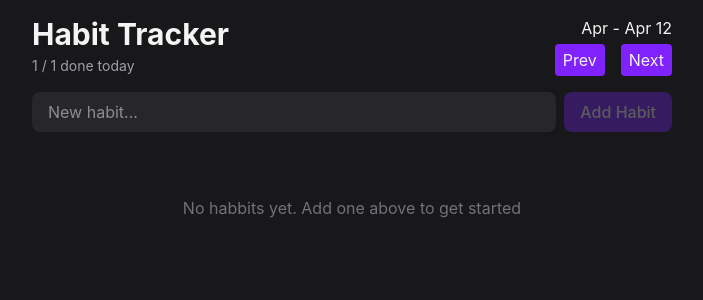
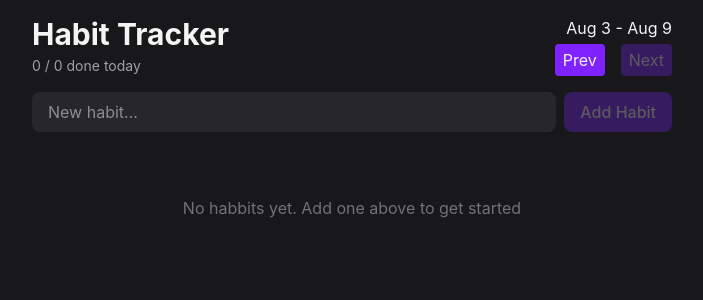
Before and after one commit to sercansimsek/habit_tracker, a React (Vite) app: page / in a window 1280 px wide. Shown: the top 300 px of the page, without its empty margins (288-991 px from the left). Built offline with nearby package versions, Linux system fonts and the light colour scheme.

Commit message:
Reactive UI buttons implemented

```diff
--- a/src/App.tsx
+++ b/src/App.tsx
@@ -1,16 +1,30 @@
+import { useState } from "react";
 import HabitForm from "./components/HabitForm";
 import HabitList from "./components/HabitList";
 import Header from "./components/Header";
 
 import { HabitProvider } from "./context/HabitProvider";
+import { addWeeks, eachDayOfInterval, endOfWeek, startOfWeek } from "date-fns";
 
 export default function App() {
+  const [weekOffset, setWeekOffset] = useState(0);
+
+  const week = addWeeks(new Date(), weekOffset);
+
+  const visibleDates = eachDayOfInterval({
+    start: startOfWeek(week, { weekStartsOn: 1 }),
+    end: endOfWeek(week, { weekStartsOn: 1 }),
+  });
   return (
     <div className="max-w-2xl mx-auto p-4 flex flex-col gap-4">
       <HabitProvider>
-        <Header />
+        <Header
+          visibleDates={visibleDates}
+          onNext={() => setWeekOffset((cur) => cur + 1)}
+          onPrev={() => setWeekOffset((prev) => prev - 1)}
+        />
         <HabitForm />
-        <HabitList />
+        <HabitList visibleDates={visibleDates} />
       </HabitProvider>
     </div>
   );
--- a/src/components/HabitList.tsx
+++ b/src/components/HabitList.tsx
@@ -1,17 +1,13 @@
 import { Button } from "./Button";
-import {
-  eachDayOfInterval,
-  endOfWeek,
-  startOfWeek,
-  format,
-  isFuture,
-  isSameDay,
-  subDays,
-} from "date-fns";
+import { format, isFuture, isSameDay, subDays } from "date-fns";
 import { type Habit } from "../context/HabitProvider";
 import { useHabits } from "../context/useHabits";
 
-export default function HabitList() {
+type HabitListProps = {
+  visibleDates: Date[];
+};
+
+export default function HabitList({ visibleDates }: HabitListProps) {
   const { habits } = useHabits();
   if (habits.length === 0) {
     return (
@@ -23,7 +19,13 @@ export default function HabitList() {
   return (
     <div className="flex flex-col gap-3">
       {habits.map((habit) => {
-        return <HabitItem key={habit.id} habit={habit}></HabitItem>;
+        return (
+          <HabitItem
+            key={habit.id}
+            habit={habit}
+            visibleDates={visibleDates}
+          ></HabitItem>
+        );
       })}
     </div>
   );
@@ -31,15 +33,11 @@ export default function HabitList() {
 
 type HabitItemProps = {
   habit: Habit;
+  visibleDates: Date[];
 };
 
-function HabitItem({ habit }: HabitItemProps) {
+function HabitItem({ habit, visibleDates }: HabitItemProps) {
   const habitContext = useHabits();
-
-  const visibleDates = eachDayOfInterval({
-    start: startOfWeek(new Date(), { weekStartsOn: 1 }),
-    end: endOfWeek(new Date(), { weekStartsOn: 1 }),
-  });
 
   const streak = getStreak(habit.completions);
   return (
--- a/src/components/Header.tsx
+++ b/src/components/Header.tsx
@@ -1,17 +1,39 @@
+import { format, isToday } from "date-fns";
+import { useHabits } from "../context/useHabits";
 import { Button } from "./Button";
 
-export default function Header() {
+type HeaderProps = {
+  visibleDates: Date[];
+  onPrev: () => void;
+  onNext: () => void;
+};
+
+export default function Header({ visibleDates, onNext, onPrev }: HeaderProps) {
+  const { habits } = useHabits();
+
+  const doneToday = habits.filter((habit) =>
+    habit.completions.some((value) => isToday(value)),
+  ).length;
+
+  const dateRange = `${format(visibleDates[0], "MMM d")} - ${format(visibleDates.at(-1)!, "MMM d")}`;
   return (
     <header className="flex items-center justify-between">
       <div className="flex flex-col gap-1">
         <h1 className="text-3xl font-bold">Habit Tracker</h1>
-        <span className="text-zinc-400 text-sm">1 / 1 done today</span>
+        <span className="text-zinc-400 text-sm">
+          {doneToday} / {habits.length} done today
+        </span>
       </div>
       <div className="flex flex-col gap-1 items-end">
-        <span>Apr - Apr 12</span>
+        <span>{dateRange}</span>
         <div className="flex items-center gap-4">
-          <Button>Prev</Button>
-          <Button>Next</Button>
+          <Button onClick={onPrev}>Prev</Button>
+          <Button
+            onClick={onNext}
+            disabled={visibleDates.some((day) => isToday(day))}
+          >
+            Next
+          </Button>
         </div>
       </div>
     </header>
```
